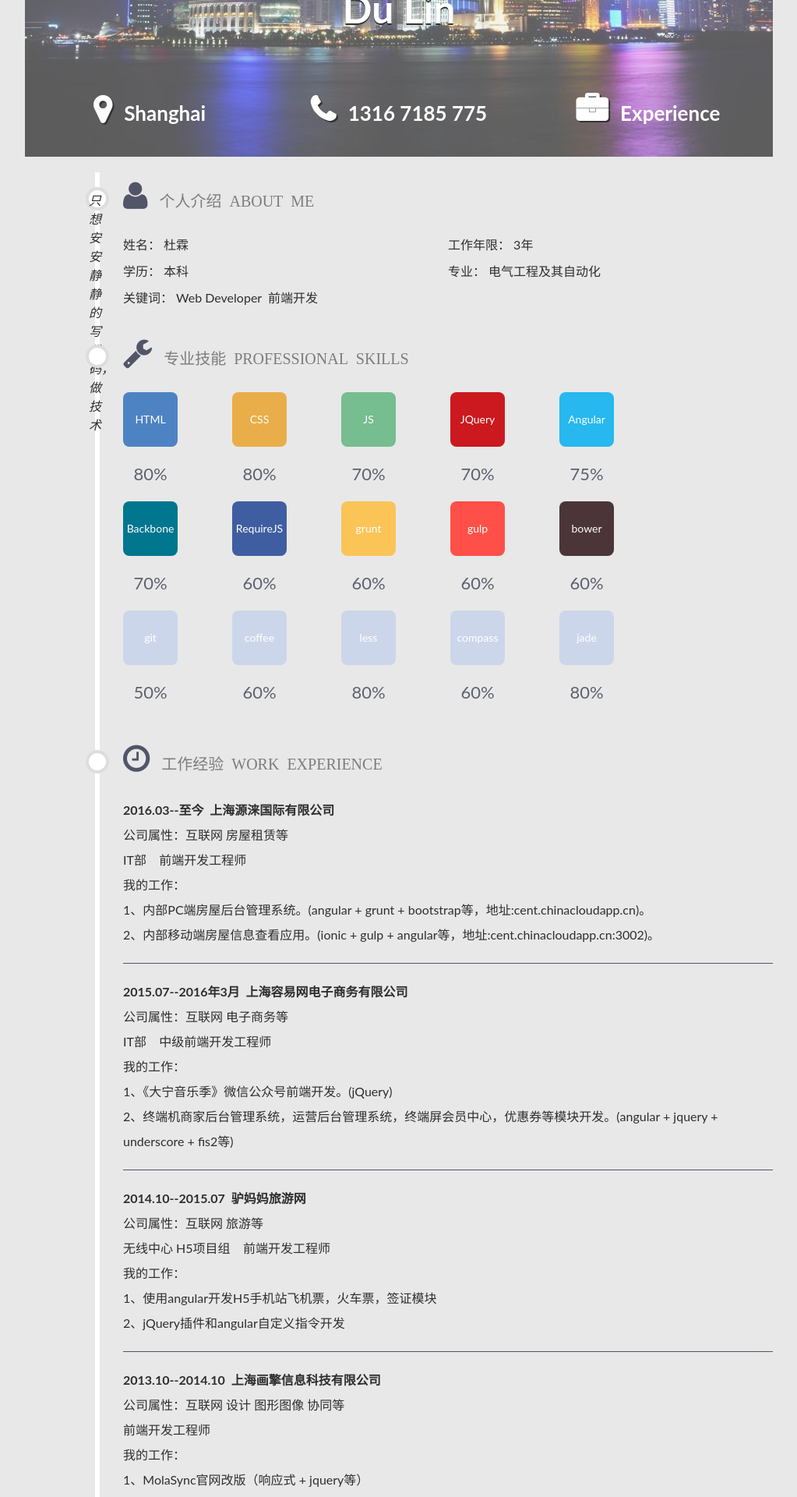
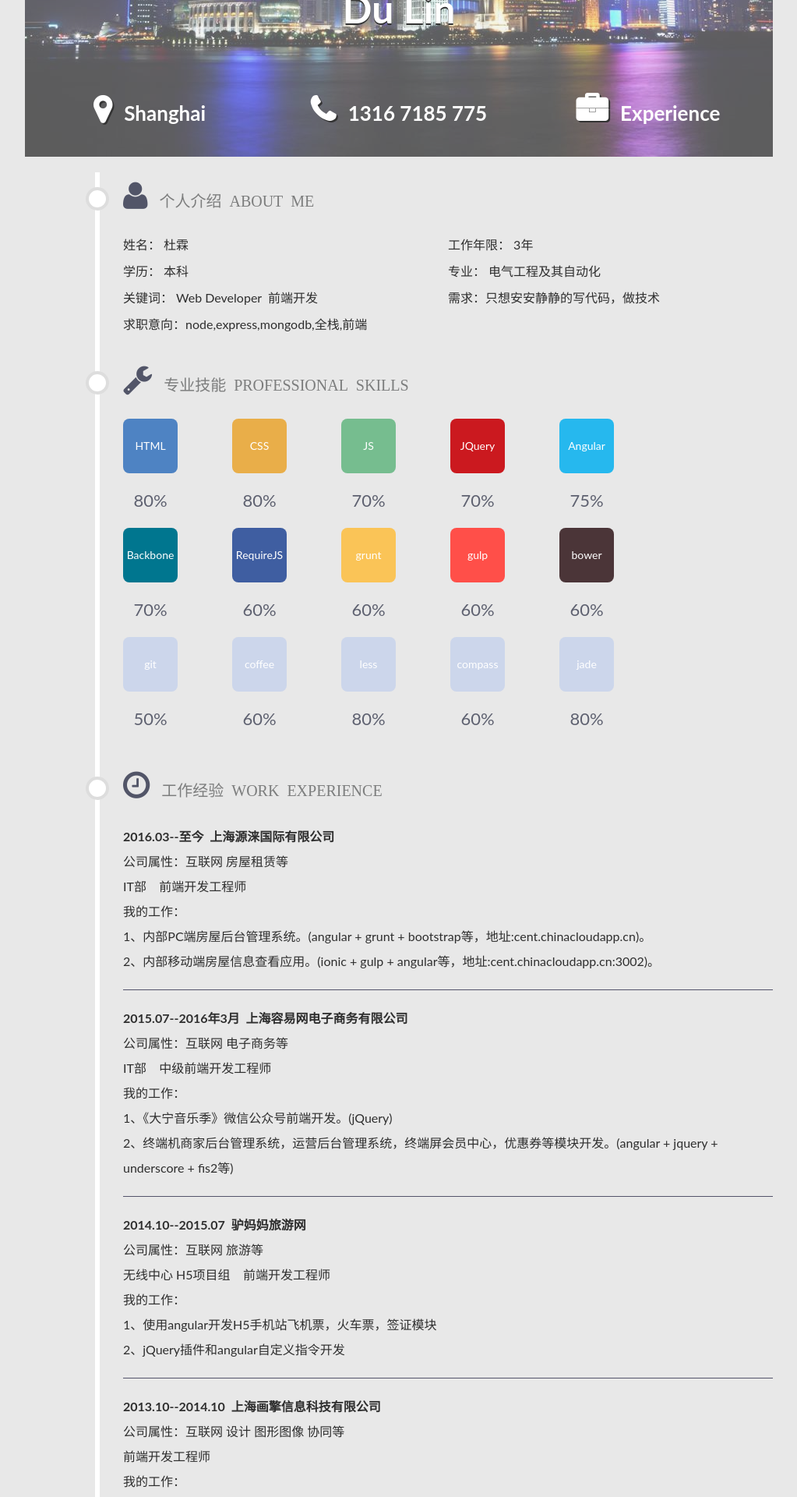
Before and after one commit to mrdulin/jekyll, a Jekyll site: the page built from resume.html, in a window 1280 px wide. Shown: the part 369-2289 px from the top of the page at 78% size, without its empty margins (128-1151 px from the left). Built offline with Jekyll 4.4.1, drawn with Linux system fonts in a browser that asks for light colours; Markdown is read by kramdown in place of the engine named in the settings; comment, search, counter and statistics services are not loaded.

Commit message:
Update resume.html

```diff
--- a/resume.html
+++ b/resume.html
@@ -30,7 +30,8 @@
                 <li>学历：&nbsp;本科</li>
                 <li>专业：&nbsp;电气工程及其自动化</li>
                 <li>关键词：&nbsp;Web&nbsp;Developer&nbsp;&nbsp;前端开发</li>
-                <li><i>只想安安静静的写代码，做技术</i></li>
+                <li>需求：只想安安静静的写代码，做技术</li>
+                <li>求职意向：node,express,mongodb,全栈,前端</li>
             </ul>
         </li>
         <li class="icon-wrench icon-2x">
```
